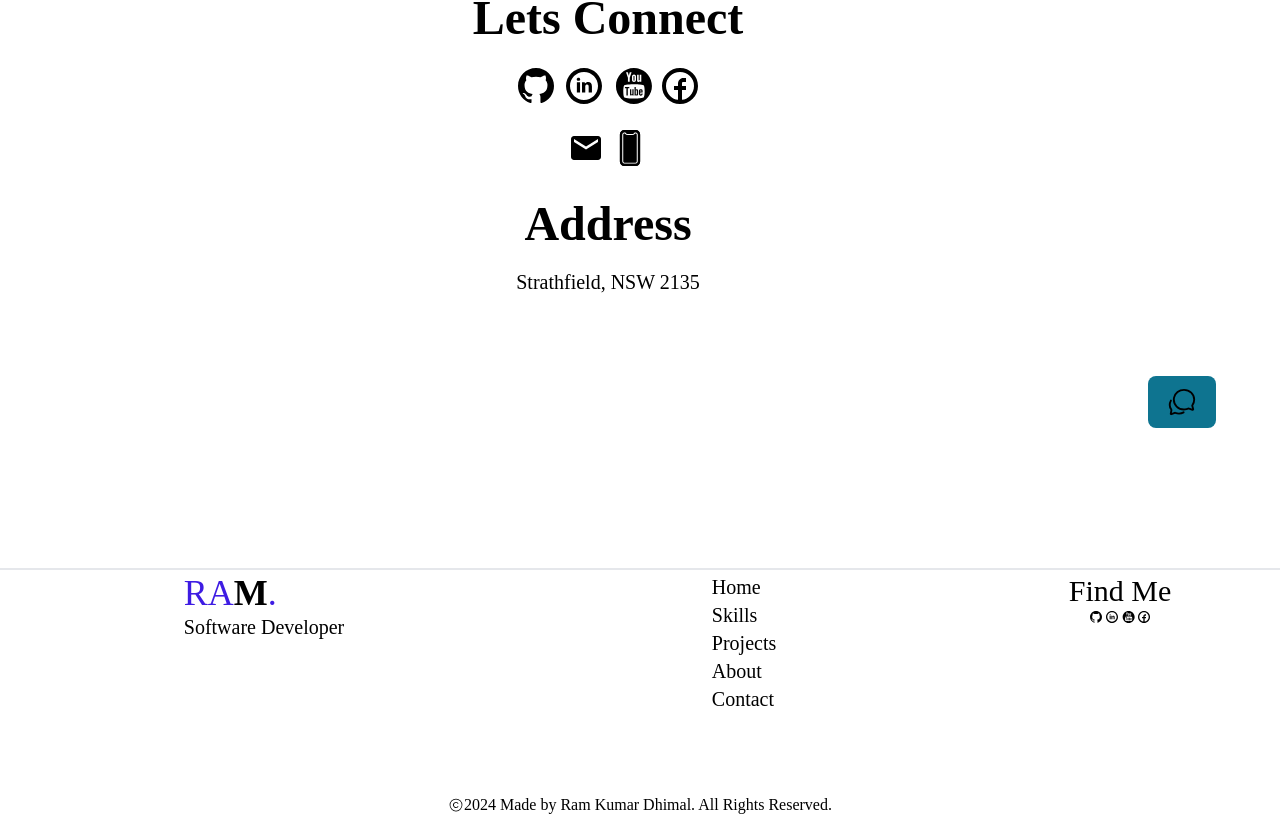
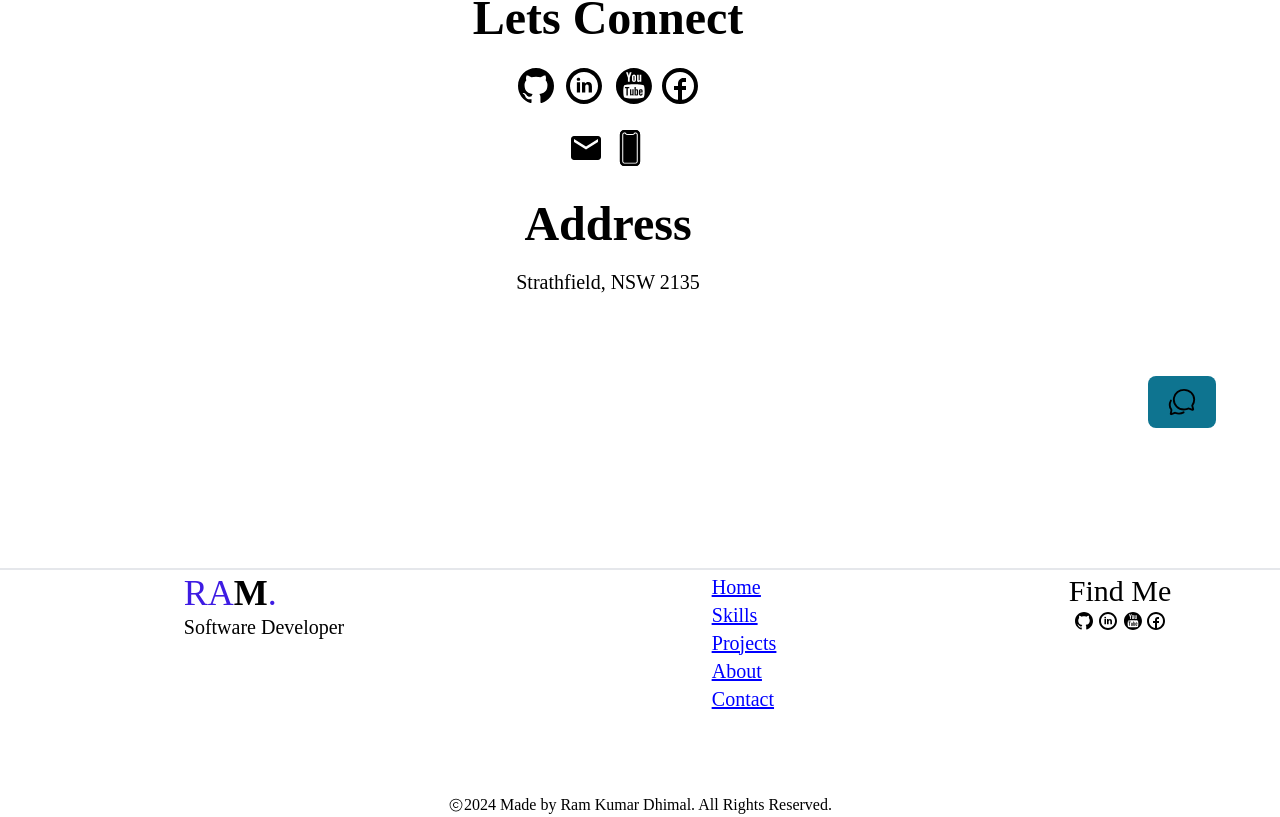
Before and after one commit to Ram-cpu-coder/Portfolio-React, a React (Vite) app: page / in a window 1280 px wide. Shown: the part 3529-4346 px from the top of the page. Built offline with nearby package versions, Linux system fonts and the light colour scheme.

Commit message:
navigation and footer

```diff
--- a/src/Footer.jsx
+++ b/src/Footer.jsx
@@ -1,4 +1,4 @@
-import React from "react";
+import React, { useEffect, useState } from "react";
 import { PiCopyrightLight } from "react-icons/pi";
 import { Link } from "react-router-dom";
 import { TiSocialFacebookCircular } from "react-icons/ti";
@@ -7,11 +7,26 @@ import { TiSocialYoutubeCircular } from "react-icons/ti";
 import { LiaGithub } from "react-icons/lia";
 
 const Footer = () => {
+  const [windowWidth, setWindowWidth] = useState(window.innerWidth);
+
+  useEffect(() => {
+    const handleResize = () => {
+      setWindowWidth(window.innerWidth);
+    };
+    window.addEventListener("resize", handleResize);
+    return () => {
+      window.removeEventListener("resize", handleResize);
+    };
+  }, []);
+
+  const isMobile = windowWidth < 700;
+
   return (
     <div className="h-[30vh] text-black flex flex-col justify-center items-center w-full border-t-2">
+      {isMobile ? (
         <div className="footer flex justify-around items-start w-full min-h-[25vh] h-[auto] mt-3">
           <div className="smallScreen flex justify-around items-start w-[75%]">
-          <div className="">
+            <div className="flex flex-col gap-5">
               <h1 className="text-4xl flex flex-col text-left">
                 <span
                   id="logo"
@@ -21,6 +36,26 @@ const Footer = () => {
                 </span>
                 <span className="text-xl">Software Developer</span>
               </h1>
+              <div className="flex flex-col text-left">
+                <h1 className="text-3xl">Find Me</h1>
+                <div className="after-effect flex text-left text-2xl">
+                  <Link to="https://github.com/Ram-cpu-coder" target="_blank">
+                    <LiaGithub />
+                  </Link>
+                  <Link
+                    to="https://www.linkedin.com/in/ramkumardhimal/"
+                    target="_blank"
+                  >
+                    <TiSocialLinkedinCircular />
+                  </Link>
+                  <Link to="https://www.youtube.com/" target="_blank">
+                    <TiSocialYoutubeCircular />
+                  </Link>
+                  <Link to="https://www.facebook.com/" target="_blank">
+                    <TiSocialFacebookCircular />
+                  </Link>
+                </div>
+              </div>
             </div>
 
             <div className="flex flex-col ">
@@ -42,9 +77,44 @@ const Footer = () => {
               </Link>
             </div>
           </div>
+        </div>
+      ) : (
+        <div className="footer flex justify-around items-start w-full min-h-[25vh] h-[auto] mt-3">
+          <div className="smallScreen flex justify-around items-start w-[75%]">
+            <div className="">
+              <h1 className="text-4xl flex flex-col text-left">
+                <span
+                  id="logo"
+                  className="text-4xl whitespace-nowrap dark:text-white"
+                >
+                  RA<span className="text-[black] font-bold">M</span>.
+                </span>
+                <span className="text-xl">Software Developer</span>
+              </h1>
+            </div>
+
+            <div className="flex flex-col text-[blue] underline">
+              <Link to="/" className={`text-xl`}>
+                Home
+              </Link>
+
+              <Link to="/skills" className={`text-xl`}>
+                Skills
+              </Link>
+              <Link to="/projects" className={`text-xl`}>
+                Projects
+              </Link>
+              <Link to="/about" className={`text-xl`}>
+                About
+              </Link>
+              <Link to="/contact" className={`text-xl`}>
+                Contact
+              </Link>
+            </div>
+          </div>
           <div className="flex flex-col justify-center items-center w-[25%]">
             <h1 className="text-3xl">Find Me</h1>
-          <div className="after-effect flex justify-center items-center">
+            <div className="after-effect flex justify-center items-center text-2xl">
               <Link to="https://github.com/Ram-cpu-coder" target="_blank">
                 <LiaGithub />
               </Link>
@@ -63,6 +133,7 @@ const Footer = () => {
             </div>
           </div>
         </div>
+      )}
 
       <div className="inline-flex items-center justify-center mt-5">
         <PiCopyrightLight /> 2024 Made by Ram Kumar Dhimal. All Rights Reserved.
--- a/src/Home.jsx
+++ b/src/Home.jsx
@@ -41,11 +41,11 @@ const Home = () => {
             </div>
           </div>
 
-          <img src="./assets/images/man.png" className="right-block" />
+          <img src="/assets/images/man.png" className="right-block" />
         </div>
         <div className="achievement-container bottom-block">
           <div className="achievement">
-            <img src="./assets/images/badge.png" />
+            <img src="/assets/images/badge.png" />
             <div className="text-achievement">
               <h2>Bachelor's in IT</h2>
               <p id="red">Graduated</p>
@@ -53,7 +53,7 @@ const Home = () => {
           </div>
           <hr />
           <div className="achievement">
-            <img src="./assets/images/badge.png" />
+            <img src="/assets/images/badge.png" />
             <div className="text-achievement">
               <h2>Full Stack Dev</h2>
               <p id="red">In Progress</p>
@@ -61,7 +61,7 @@ const Home = () => {
           </div>
           <hr />
           <div className="achievement">
-            <img src="./assets/images/badge.png" />
+            <img src="/assets/images/badge.png" />
             <div className="text-achievement">
               <h2>5 + Projects</h2>
               <p id="red">Completed</p>
--- a/src/NavBar.jsx
+++ b/src/NavBar.jsx
@@ -23,10 +23,7 @@ const NavBar = () => {
   }, [location.pathname]);
 
   return (
-    <Navbar
-      rounded
-      className="sticky top-0 h-[50px] z-10 bg-[white] shadow-lg animate-none"
-    >
+    <Navbar rounded className="sticky top-0 h-[50px] z-10 bg-[white] shadow-lg">
       <Navbar.Brand href="/">
         <h1 className="text-2xl">
           <span
@@ -39,7 +36,7 @@ const NavBar = () => {
       </Navbar.Brand>
 
       <Navbar.Toggle />
-      <Navbar.Collapse className="bg-white transition-none">
+      <Navbar.Collapse className="bg-white">
         <Navbar.Link
           href="/"
           className={`text-xl ${activeLink === "home" ? "active" : ""}`}
```
Lines whose indentation alone changed are shown as unchanged.
